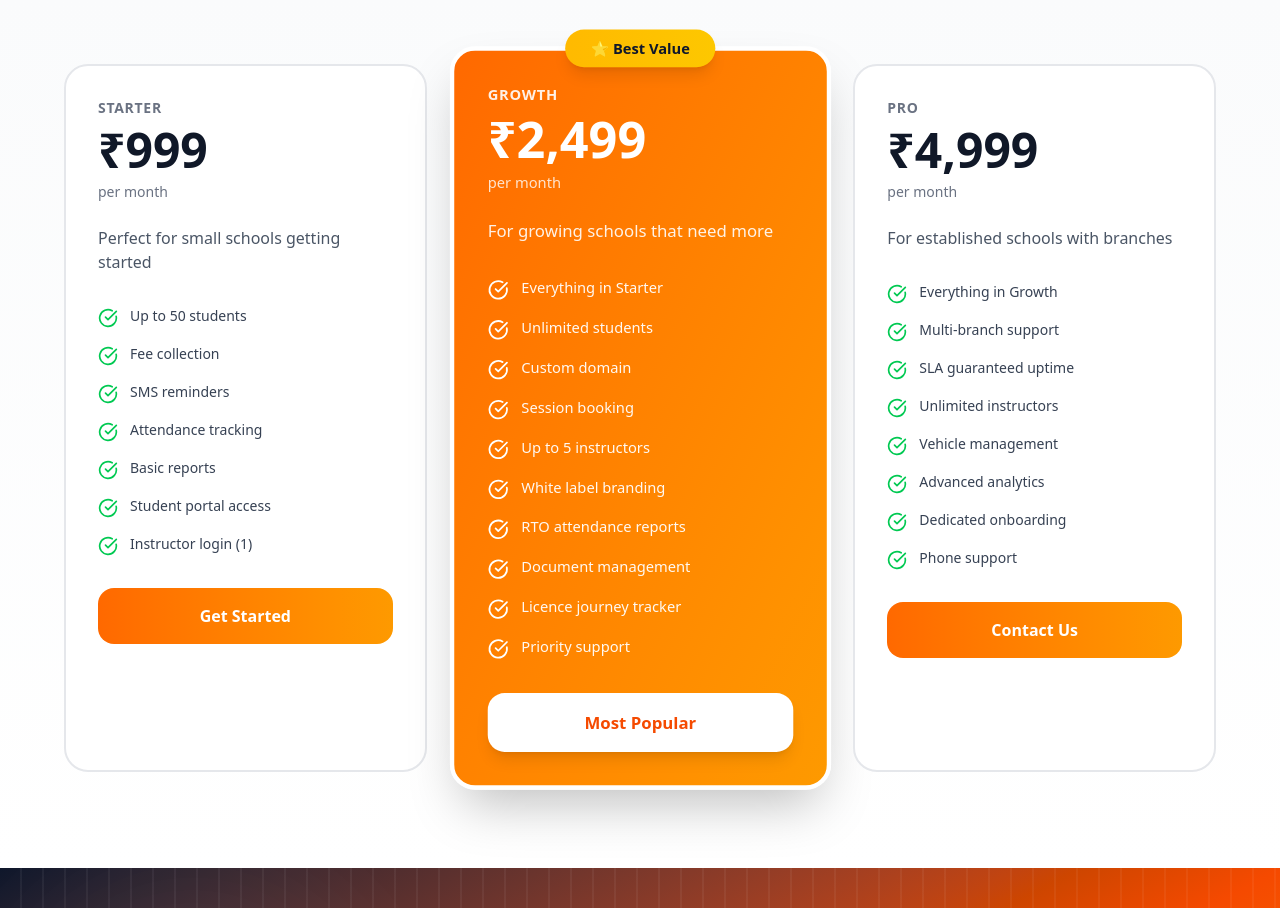
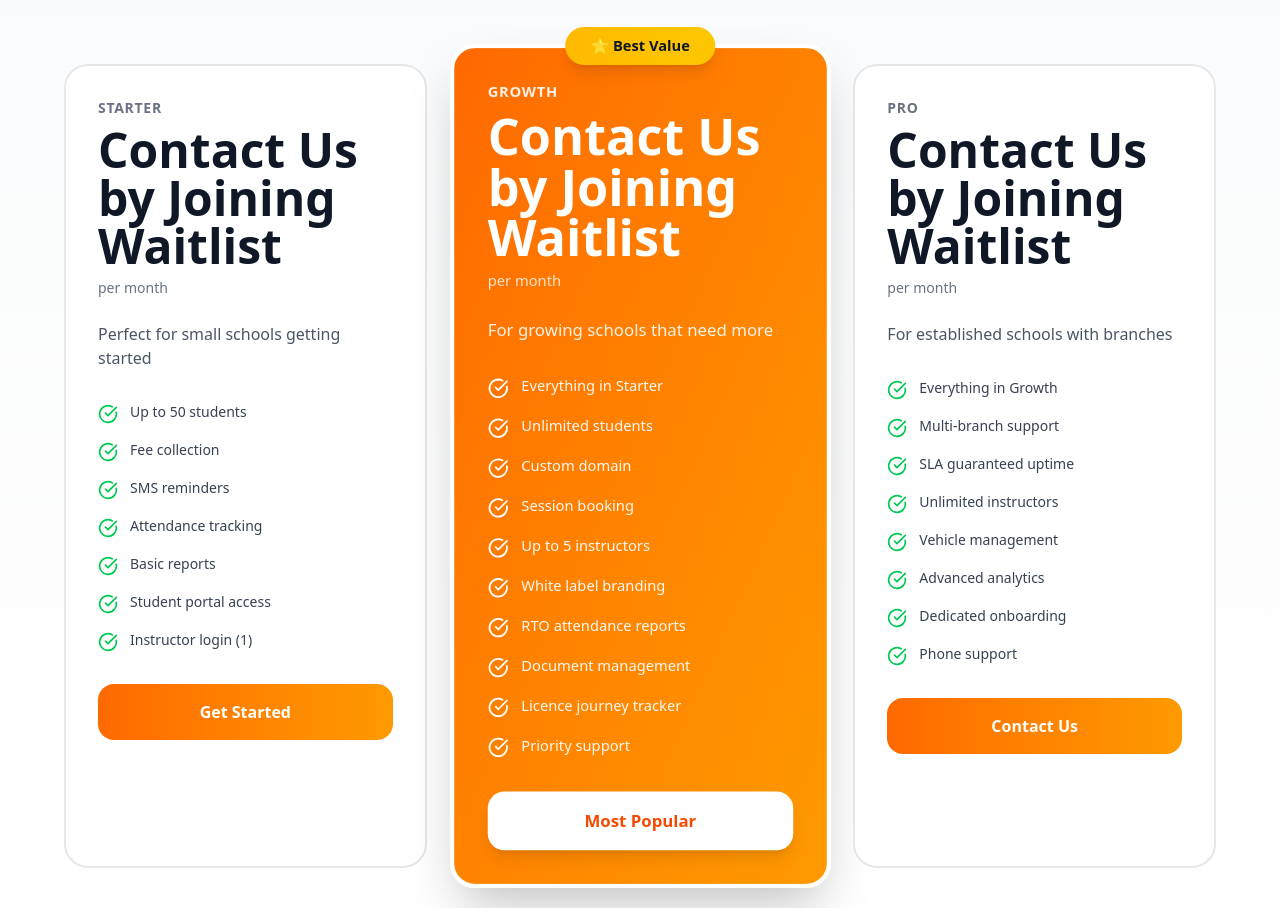
Before and after one commit to drively-app/drively-web, a Next.js app: page / in a window 1280 px wide. Shown: the part 4110-5018 px from the top of the page. Built offline with nearby package versions, Linux system fonts and the light colour scheme.

Commit message:
Price Updates (#3)
* Adding SEO related changes

* Update price info

---------

Co-authored-by: saimadala1872@gmail.com <saimadala1872@gmail.com>

```diff
--- a/src/app/page.tsx
+++ b/src/app/page.tsx
@@ -527,7 +527,7 @@ export default function Home() {
             {[
               {
                 name: 'Starter',
-                price: '₹999',
+                price: 'Contact Us by Joining Waitlist',
                 desc: 'Perfect for small schools getting started',
                 features: [
                   'Up to 50 students',
@@ -543,7 +543,7 @@ export default function Home() {
               },
               {
                 name: 'Growth',
-                price: '₹2,499',
+                price: 'Contact Us by Joining Waitlist',
                 desc: 'For growing schools that need more',
                 features: [
                   "Everything in Starter",
@@ -562,7 +562,7 @@ export default function Home() {
               },
               {
                 name: 'Pro',
-                price: '₹4,999',
+                price: 'Contact Us by Joining Waitlist',
                 desc: 'For established schools with branches',
                 features: [
                   'Everything in Growth',
```
